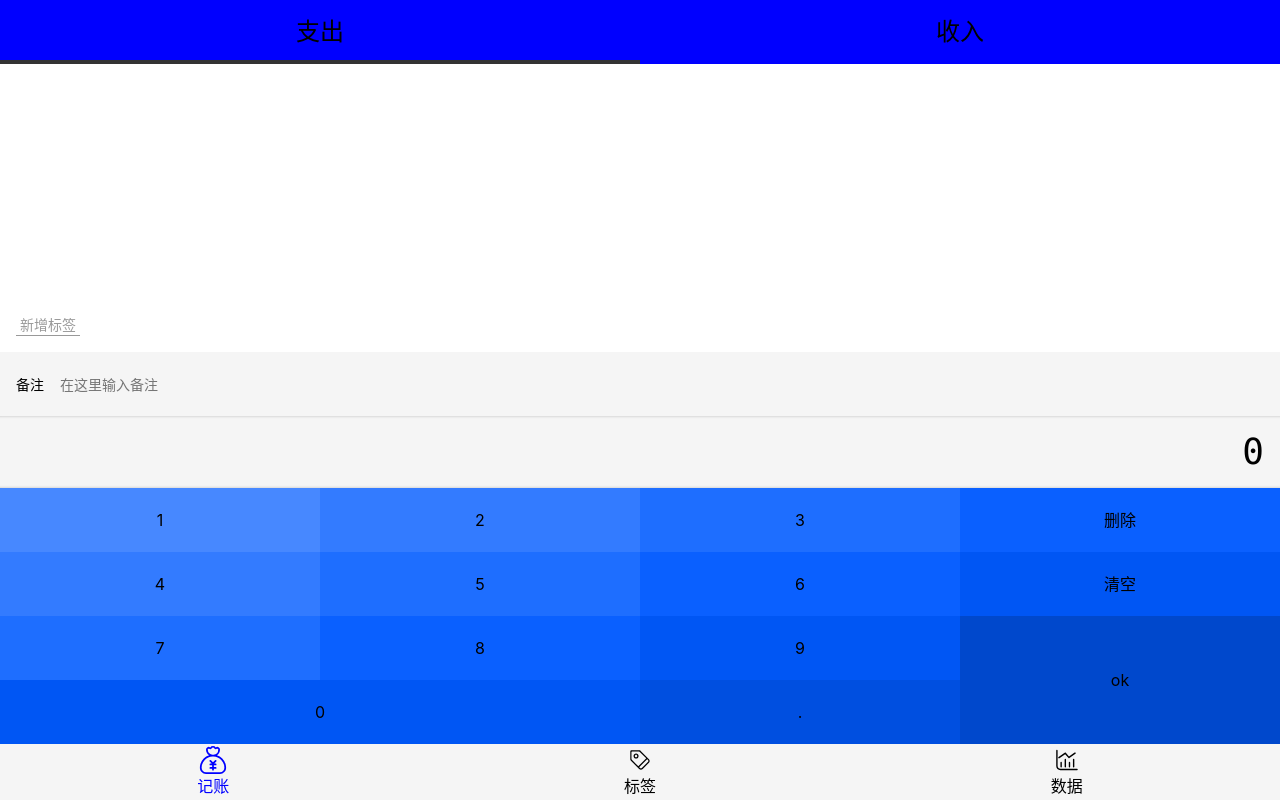
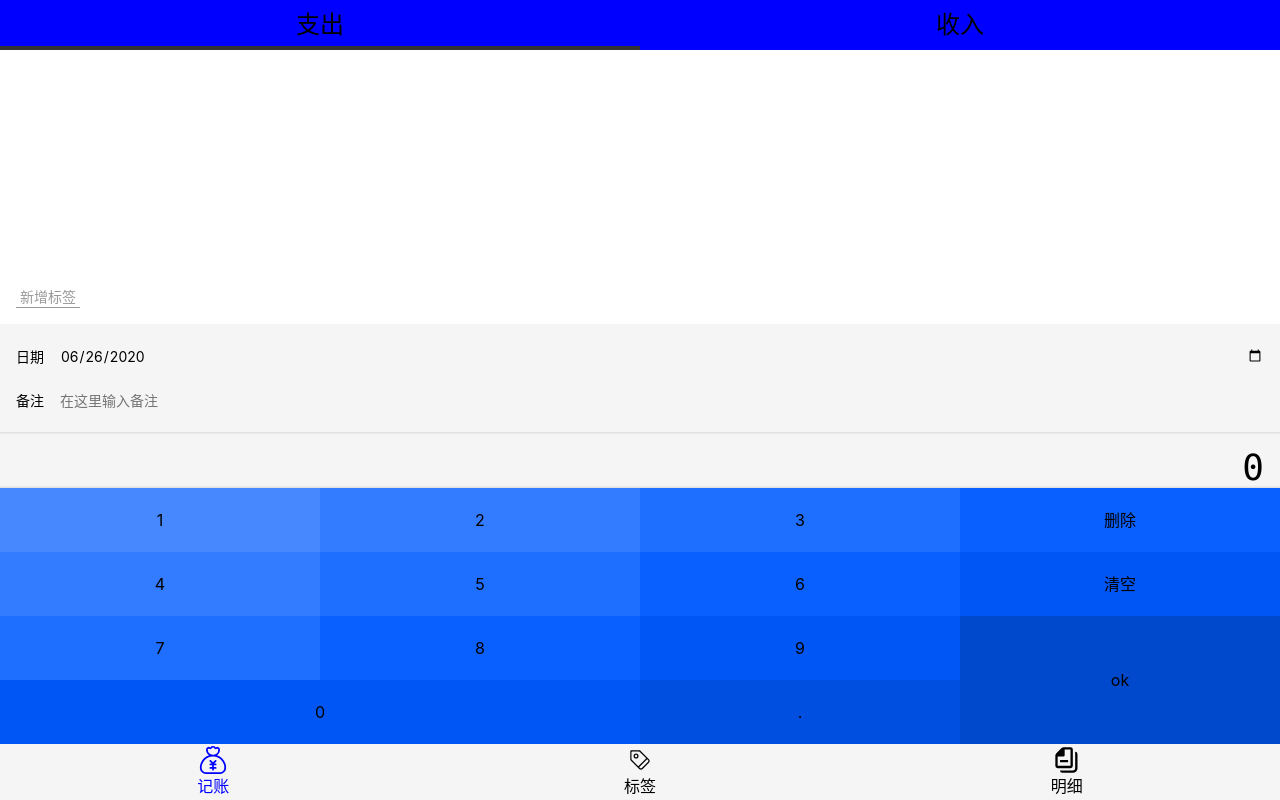
Before and after one commit to Allen718/moeny-vue-demo, a Vue app: page /labels#/money in a window 1280 px wide. Built offline with nearby package versions, Linux system fonts and the light colour scheme.

Commit message:
添加日期选项，调整页面的布局

```diff
--- a/src/components/Icon.vue
+++ b/src/components/Icon.vue
@@ -13,9 +13,6 @@
   export default {
     name: 'Icon',
     props:['name'],
-    created(){
-      console.log(this.name)
-    }
   };
 </script>
 
--- a/src/components/Nav.vue
+++ b/src/components/Nav.vue
@@ -2,7 +2,7 @@
   <nav >
   <router-link to="./money" class="item" active-class="selected"><Icon name="money"/>记账</router-link>
     <router-link to="./labels" class="item" active-class="selected"> <Icon name="label"/>标签</router-link>
-  <router-link to="./statistics" class="item" active-class="selected"><Icon name="statistics"/>数据</router-link>
+  <router-link to="./statistics" class="item" active-class="selected"><Icon name="statistics"/>明细</router-link>
 </nav>
 </template >
 <script lang="ts">
--- a/src/components/Notes.vue
+++ b/src/components/Notes.vue
@@ -1,27 +1,41 @@
 <template>
   <div>
-
     <label class="notes">
       <span class="name">{{this.fieldName}}</span>
-      <input type="text" :placeholder="this.placeholder"
-             :value="this.value"
-             @input="onValueChanged($event.target.value)"
-      >
+      <template v-if="type==='text'">
+        <input :type="type" :placeholder="this.placeholder"
+               :value="this.value"
+               @input="onValueChanged($event.target.value)">
+      </template>
+      <template v-else>
+        <input :type="type" :placeholder="this.placeholder"
+               :value="x(value)"
+               @input="onValueChanged($event.target.value)">
+      </template>
+
     </label>
   </div>
 </template>
 <script lang="ts">
-  import Vue from "vue"
+  import Vue from 'vue';
   import {Component, Prop, Watch} from 'vue-property-decorator';
+  import dayjs from 'dayjs';
+
   @Component
-  export default class Notes extends Vue{
-    @Prop({default:''})value!: string
-    @Prop({required:true})fieldName!: string
-    @Prop()placeholder?: string
-  @Watch('value')
-  onValueChanged(value: string){
-    this.$emit('update:value',value)
-  }
+  export default class Notes extends Vue {
+    @Prop({default: ''}) value!: string;
+    @Prop({required: true}) fieldName!: string;
+    @Prop() placeholder?: string;
+    @Prop() type?: string;
+
+    x(isoString: string) {
+      return dayjs(isoString).format('YYYY-MM-DD');
+    }
+
+    @Watch('value')
+    onValueChanged(value: string) {
+      this.$emit('update:value', value);
+    }
   }
 </script>
 
@@ -29,14 +43,17 @@
 <style lang="scss" scoped>
   @import "~@/assets/style/helper.scss";
   @import "~@/assets/style/reset.scss";
+
   .notes {
     font-size: 14px;
     padding-left: 16px;
     display: flex;
     align-items: center;
+
     .name {
       padding-right: 16px;
     }
+
     input {
       height: 44px;
       flex-grow: 1;
--- a/src/components/NumberPad.vue
+++ b/src/components/NumberPad.vue
@@ -81,7 +81,7 @@
       font-family: Consolas, monospace;
       padding: 9px 16px;
       text-align: right;
-      height: 72px;
+      height:56px;
     }
 
     .buttons {
--- a/src/components/Tabs.vue
+++ b/src/components/Tabs.vue
@@ -37,7 +37,7 @@
         font-size: 24px;
         &-item  {
             width: 50%;
-            height: 64px;
+            height: 50px;
             display: flex;
             justify-content: center;
             align-items: center;
--- a/src/components/Tags.vue
+++ b/src/components/Tags.vue
@@ -33,14 +33,12 @@
       if (!name) {
         return window.alert('标签名不能为空')
       } else  {
-       this.$store.commit('createTag','name')
+       this.$store.commit('createTag',name)
 
       }
         }
     created(){
-
     this.$store.commit('fetchTag')
-
         }
   }
 </script>
--- a/src/router/index.ts
+++ b/src/router/index.ts
@@ -1,6 +1,5 @@
 import Vue from 'vue'
 import VueRouter, { RouteConfig } from 'vue-router'
-
 import Money from  '../views/Money.vue'
 import Label from  '../views/Label.vue'
 import Statistics from '../views/Statistics.vue'
--- a/src/store/index.ts
+++ b/src/store/index.ts
@@ -22,7 +22,7 @@ const store=new Vuex.Store({
     },
     createRecord( state,record: RecordItem){
       const record2=clone(record)
-      record2.createdAt=new Date().toISOString()
+      record2.createdAt=record2.createdAt||new Date().toISOString()
       state.recordList.push(record2)
       store.commit('saveRecord')
     },
--- a/src/store/recordliststore.ts
+++ b/src/store/recordliststore.ts
@@ -16,7 +16,7 @@ const recordStore= {
 
   createRecord:(record: RecordItem)=>{
     const record2=clone(record)
-    record2.createdAt=new Date().toISOString()
+    record2.createdAt=record2.createdAt||new Date().toISOString()
      data&& data.push(record2)
      recordStore.saveRecord()
   },
--- a/src/views/Label.vue
+++ b/src/views/Label.vue
@@ -7,7 +7,6 @@
           <li><a href="./Money.vue">完成</a></li>
         </ul>
       </div>
-
       <div class="tags">
         <router-link class="tag"
                      v-for="tag in tags"
@@ -18,15 +17,12 @@
           </div>
           <span>{{tag.name}}</span>
         </router-link>
-        <div class='add'>
+        <div class='add' @click="createTag">
           <svg class="icon">
             <use xlink:href="#add"/>
           </svg>
           <button @click="createTag">新增</button>
         </div>
-
-
-
       </div>
     </div>
   </Layout>
--- a/src/views/Money.vue
+++ b/src/views/Money.vue
@@ -3,13 +3,19 @@
     <NumberPad @update:value="onUpdateAmount" @submit="saveRecord"/>
 
     <div class="notesWrapper">
+      <Notes @update:value="onUpdateDate"
+             type="date"
+             field-name="日期"
+             :value="record.createdAt"
+             placeholder="在这里输入日期"/>
       <Notes @update:value="onUpdateNotes"
+             type="text"
              field-name="备注"
              :value="record.notes"
              placeholder="在这里输入备注"/>
     </div>
     <Tags @update:value="onUpdateTags"/>
-    <tabs  @update:value="onUpdateType"
+    <tabs @update:value="onUpdateType"
           :data-source="recordtypeList" :value.sync="type"/>
   </Layout>
 
@@ -25,50 +31,54 @@
   import recordtypeList from '@/constants/recordtypeList';
 
   @Component(
-    {components: {Tabs, Tags, Notes, NumberPad},
+    {
+      components: {Tabs, Tags, Notes, NumberPad},
     },
   )
+  export default class Money extends Vue {
+    get recordList() {
+      return this.$store.state.recordList as RecordItem[];
+    }
 
-  export default class Money extends Vue {
-get recordList(){
-  return this.$store.state.recordList as RecordItem[]
-}
-    record: RecordItem={
-      tags:[],
-    notes:'',
-    type:'-',
-    amount:0 ,
+    record: RecordItem = {
+      tags: [],
+      notes: '',
+      type: '-',
+      amount: 0,
+      createdAt: new Date().toISOString()
 
-  }
-  recordtypeList=recordtypeList
-   type='-'
+    };
+    recordtypeList = recordtypeList;
+    type = '-';
 
 
-
-created(){
-      this.$store.commit('fetchRecord')
+    created() {
+      this.$store.commit('fetchRecord');
     }
 
 
-
     onUpdateNotes(value: string) {
-      this.record.notes =value
+      this.record.notes = value;
+    }
+    onUpdateDate(value: string) {
+      this.record.createdAt = value;
+    }
+    onUpdateTags(value: Tag[]) {
+      this.record.tags = value;
     }
 
-     onUpdateTags(value: Tag[]){
-      this.record.tags=value
-}
-onUpdateType(value: string){
-  this.record.type=value
-}
-    onUpdateAmount(value: string) {
-    this.record.amount=parseFloat(value)
-    }
-    saveRecord(){
-      this.$store.commit('createRecord',this.record)
-      this.record.notes=''
+    onUpdateType(value: string) {
+      this.record.type = value;
     }
 
+    onUpdateAmount(value: string) {
+      this.record.amount = parseFloat(value);
+    }
+
+    saveRecord() {
+      this.$store.commit('createRecord', this.record);
+      this.record.notes = '';
+    }
 
 
   }
@@ -81,7 +91,7 @@ onUpdateType(value: string){
   }
 </style>
 <style lang="scss" scoped>
-.notesWrapper{
+  .notesWrapper {
     background: #f5f5f5;
     padding: 10px 0;
   }
--- a/src/views/Statistics.vue
+++ b/src/views/Statistics.vue
@@ -26,7 +26,7 @@
   import {Component} from 'vue-property-decorator';
   import Tabs from '@/components/Tabs.vue';
   import recordtypeList from '@/constants/recordtypeList';
-  import dayjs from 'dayjs';
+  import dayjs, {isDayjs} from 'dayjs';
   import clone from '@/lib/clone';
 
   @Component({
@@ -47,12 +47,12 @@
 
     get groupList() {
       const recordList = this.recordList;
-
       const newList = clone(recordList).filter(item => item.type === this.type).sort((a, b) => dayjs(b.createdAt).valueOf() - dayjs(a.createdAt).valueOf());
-
+     if(newList.length===0){return [] as HashTable}
       const hashTable: HashTable = [{title: dayjs(newList[0].createdAt).format('YYYY-MM-DD'), items: [newList[0]]}];
       for (let i = 1; i < newList.length; i++) {
         const current = newList[i];
+
         const last = hashTable[hashTable.length - 1];
         if (dayjs(current.createdAt).isSame(dayjs(last.title), 'day')) {
           last.items.push(current);
@@ -94,7 +94,7 @@
     background: white;
 
     &.selected {
-      background: #c4c4c4;
+      background: blue;
     }
 
     &::after {
```
Also changed, not shown: src/assets/icons/statistics.svg. Lines whose indentation alone changed are shown as unchanged.
